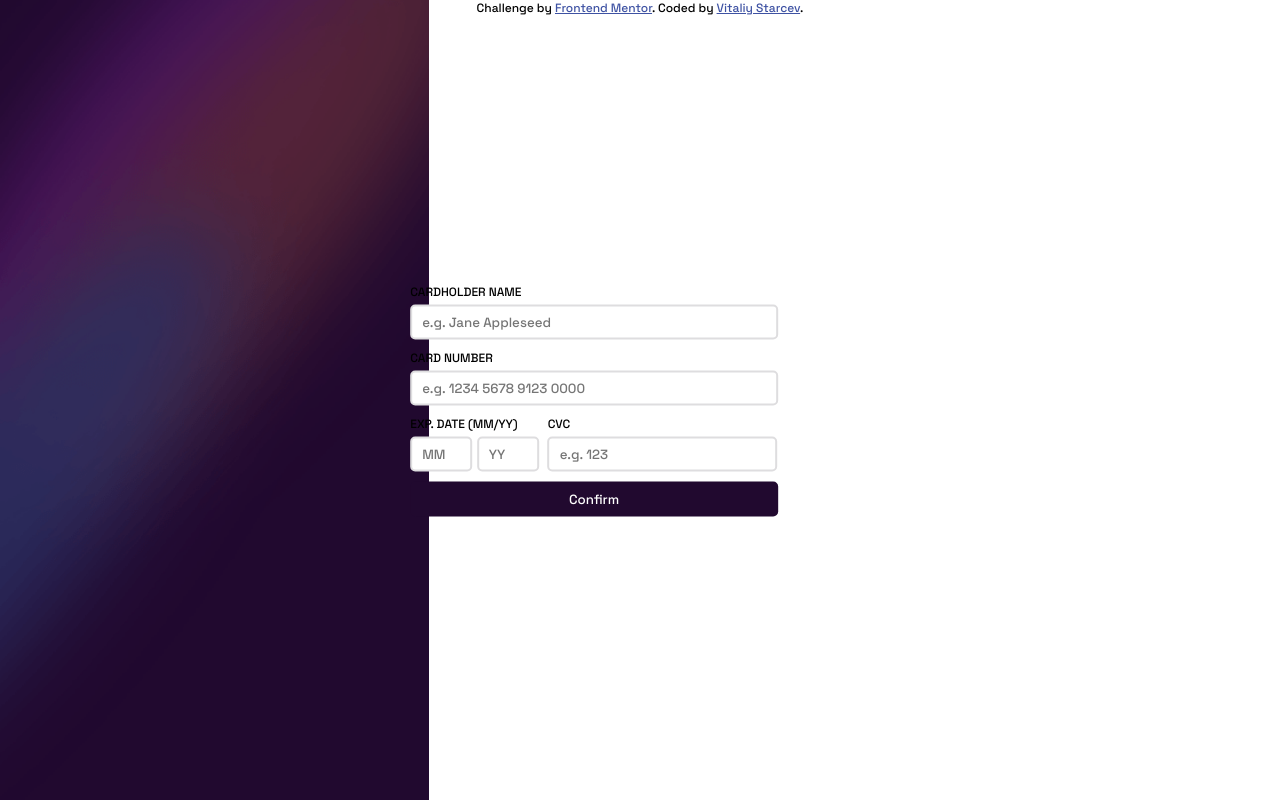
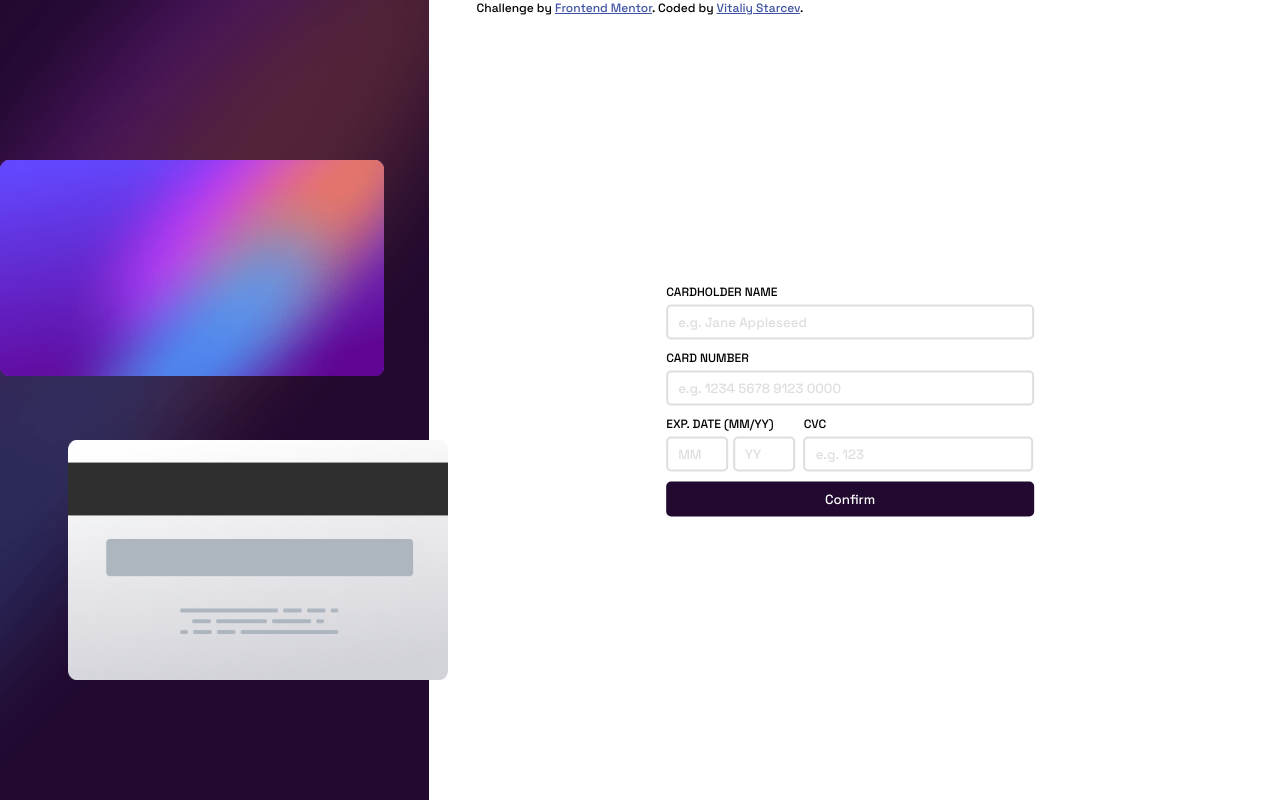
Before and after one commit to SHIMAD4/interactive-card-details-form-main, a plain HTML site: page index.html in a window 1280 px wide. Drawn offline with nearby package versions, Linux system fonts and the light colour scheme.

Commit message:
Added cards & positioned the form

```diff
--- a/index.html
+++ b/index.html
@@ -9,6 +9,10 @@
 </head>
 <body>
   <img src="./images/bg-main-desktop.png" alt="bg-main-desktop">
+  <div class="cards">
+    <img class="card card-front" src="./images/bg-card-front.png" alt="bg-card-front">
+    <img class="card card-back" src="./images/bg-card-back.png" alt="bg-card-back">
+  </div>
   <div class="container">
     <form action="#">
       <p>Cardholder Name</p>
--- a/style.scss
+++ b/style.scss
@@ -27,21 +27,40 @@ img {
   display: inline-block;
   position: absolute;
 }
+.card {
+  width: 380px;
+  height: 30%;
+}
+.card-front {
+  display: flex;
+  position: absolute;
+  right: 70%;
+  top: 20%;
+  width: 384px;
+  height: 216px;
+}
+.card-back {
+  display: flex;
+  position: absolute;
+  right: 65%;
+  top: 55%;
+}
 .container {
   display: inline-block;
   position: absolute;
   top: 50%;
-  left: 50%;
+  left: 70%;
   margin-right: -50%;
   transform: translate(-50%, -50%)
 }
-
+// === General styles ===
 p {
   text-transform: uppercase;
   font-size: 12px;
   margin-bottom: 5px;
 }
 
+// === General styles ===
 input {
   width: 80%;
   height: 35px;
@@ -51,6 +70,11 @@ input {
   text-indent: 10px;
   font-family: 'Space Grotesk', sans-serif;
 }
+input::-webkit-input-placeholder {
+  color: $light-grayish-violet;
+}
+
+// === Date styles ===
 .date {
   width: 30%;
   display: inline-block;
@@ -64,6 +88,8 @@ input.card_mm {
 input.card_yy {
   width: 45%;
 }
+
+// === CVC styles ===
 .cvc {
   width: 50%;
   display: inline-block;
@@ -71,6 +97,8 @@ input.card_yy {
 input.card_cvc {
   width: 100%;
 }
+
+// === Button styles ===
 button {
   width: 80%;
   height: 35px;
```
Also changed, not shown: style/style.css.
